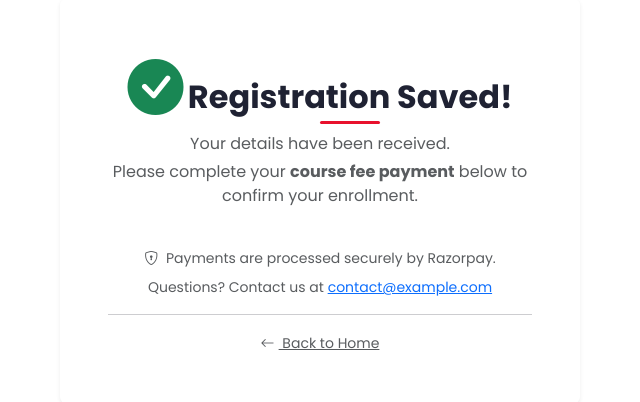
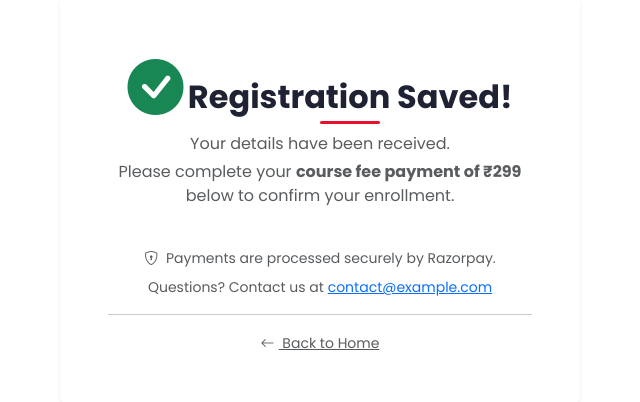
Before and after one commit to vismaya0606/talkwithdeiva, a PHP site: page /payment.php in a window 1280 px wide. Shown: the part 123-525 px from the top of the page, without its empty margins (320-960 px from the left). Run offline with PHP 8.4, Linux system fonts and the light colour scheme; data comes from the database, SQL or seed files in the repository; some libraries are stand-ins or nearby versions.

Commit message:
Update Razorpay Payment Button to ₹299 plan
Switches payment button ID to pl_TP5tjzYsvoaAjs (299 INR) and
updates the payment page copy to show the course fee amount.

Co-Authored-By: Claude Sonnet 4.6 <noreply@anthropic.com>
Claude-Session: https://claude.ai/code/session_01JZEBLMoqShnjyiMT9fkgh1

```diff
--- a/payment.php
+++ b/payment.php
@@ -18,13 +18,13 @@ include __DIR__ . '/includes/header.php';
       <h2 class="section-title mt-3">Registration Saved!</h2>
       <p class="text-muted mb-1">Your details have been received.</p>
       <p class="text-muted mb-4">
-        Please complete your <strong>course fee payment</strong> below to confirm your enrollment.
+        Please complete your <strong>course fee payment of ₹299</strong> below to confirm your enrollment.
       </p>
 
       <div class="d-flex justify-content-center mb-3">
         <form>
           <script src="https://checkout.razorpay.com/v1/payment-button.js"
-                  data-payment_button_id="pl_TPAlF9zcU9DQi4" async></script>
+                  data-payment_button_id="pl_TP5tjzYsvoaAjs" async></script>
         </form>
       </div>
 
```
